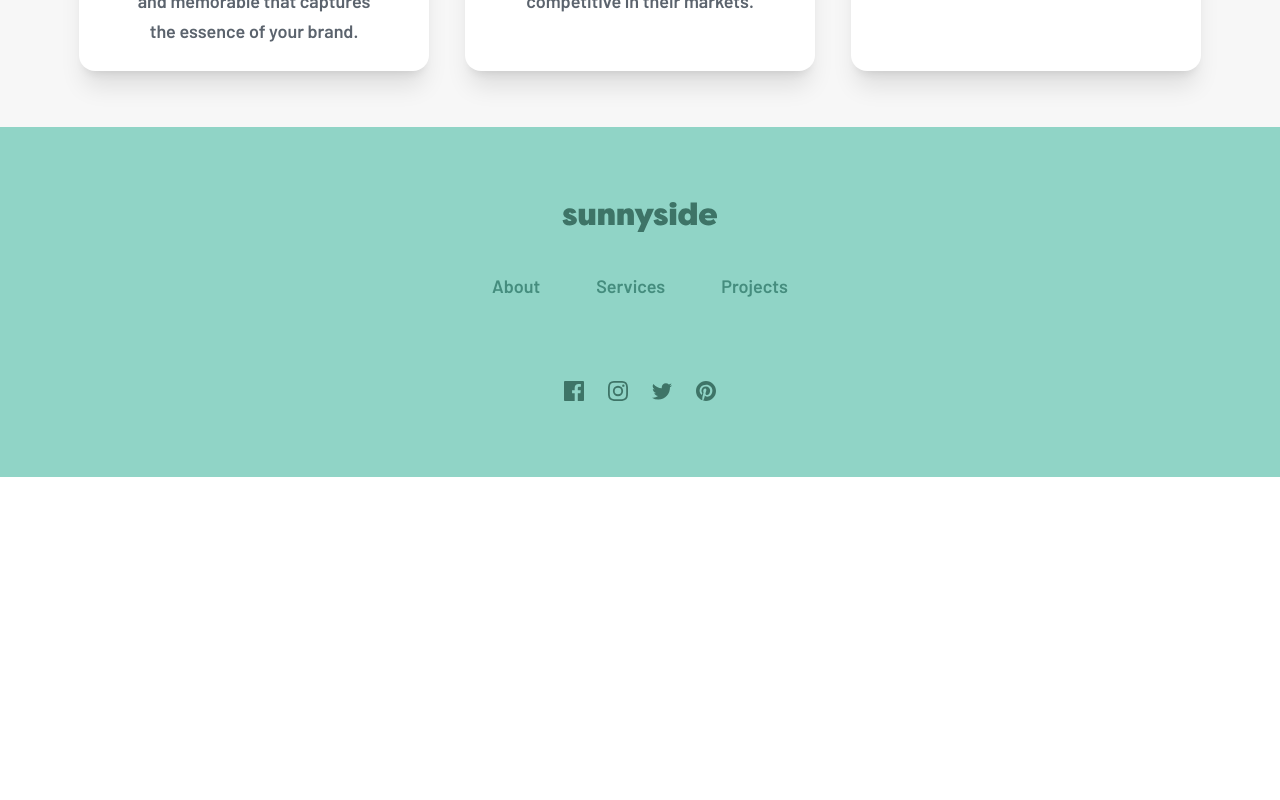
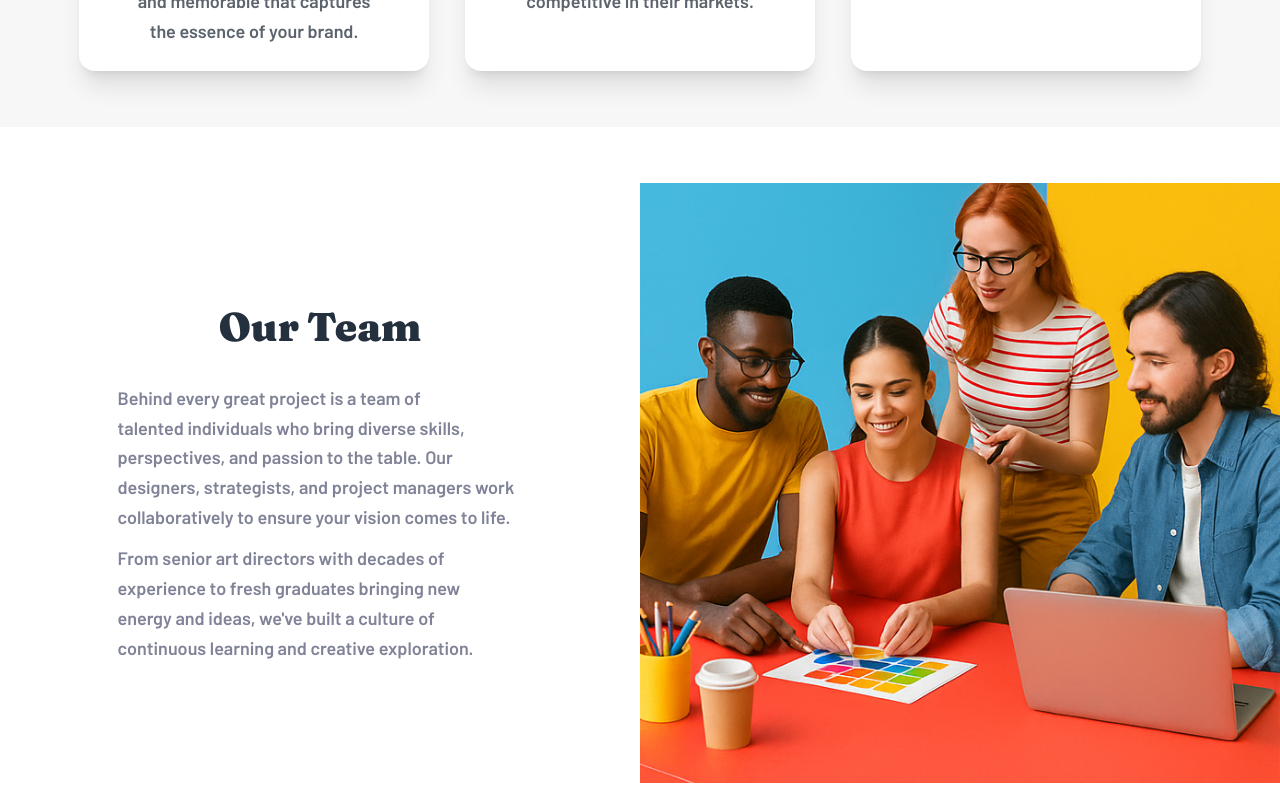
Before and after one commit to JakubM-I/agency-landing-page, a React (Vite) app: page /sunnyside/about in a window 1280 px wide. Shown: the part 1660-2460 px from the top of the page. Before the commit the page ends 2137 px from the top, so only its background shows below. Built offline with nearby package versions, Linux system fonts and the light colour scheme.

Commit message:
Our team component add to about page

```diff
--- /dev/null
+++ b/src/features/about/OurTeam/index.tsx
@@ -0,0 +1,29 @@
+import SectionTitle from "../../../components/SectionTitle";
+import team from "../../../assets/team/our-team.png";
+
+const OurTeam: React.FC = () => {
+    return (
+        <>
+            <div className="py-8 md:py-14 flex flex-col md:flex-row gap-6 md:gap-0">
+                <div className="w-full md:w-1/2 flex flex-nowrap justify-center items-center">
+                    <div className="flex flex-col flex-nowrap justify-center items-center w-[min(425px,100%)] px-2.5" >
+                        <SectionTitle title="Our Team" />
+                        <p className="text-preset-10 text-left text-balance text-grey-550 mb-3">Behind every great project is a team of talented individuals who bring diverse skills, perspectives, and passion to the table. Our designers, strategists, and project managers work collaboratively to ensure your vision comes to life.</p>
+                        <p className="text-preset-10 text-left text-balance text-grey-550">From senior art directors with decades of experience to fresh graduates bringing new energy and ideas, we've built a culture of continuous learning and creative exploration.</p>
+                    </div>
+                </div>
+                <div className="w-full md:w-1/2 sx:h-[600px]">
+                    <picture>
+                        <source srcSet={team} type="image/png" />
+                        <img src={team} alt="Our team" className="w-full h-full object-cover" />
+                    </picture>
+                </div>
+            </div>
+            <div className="py-8 md:py-14">
+
+            </div>
+        </>
+    )
+}
+
+export default OurTeam;
--- a/src/features/about/index.tsx
+++ b/src/features/about/index.tsx
@@ -3,6 +3,7 @@ import headerDesktopBg from "../../assets/desktop/aboutus-header.jpg";
 import headerMobileBg from "../../assets/mobile/aboutus-header.jpg"
 import Values from "./Values";
 import History from "./History";
+import OurTeam from "./OurTeam";
 
 const AboutPage: React.FC = () => {
     const headerTitle = "About us";
@@ -13,6 +14,7 @@ const AboutPage: React.FC = () => {
             <HeroSection headerDesktopBg={headerDesktopBg} headerMobileBg={headerMobileBg} headerTitle={headerTitle} headerSubtitle={headerSubtitle} />
             <History />
             <Values />
+            <OurTeam />
         </>
 
     )
```
